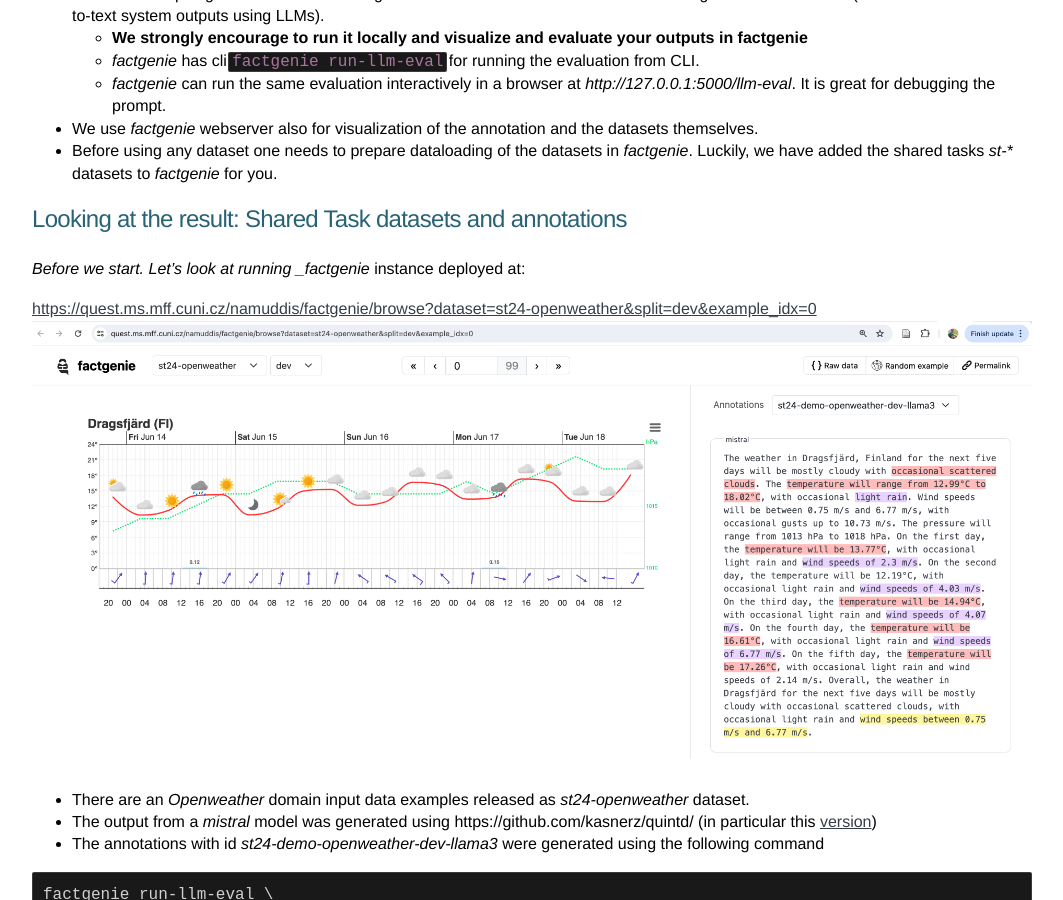
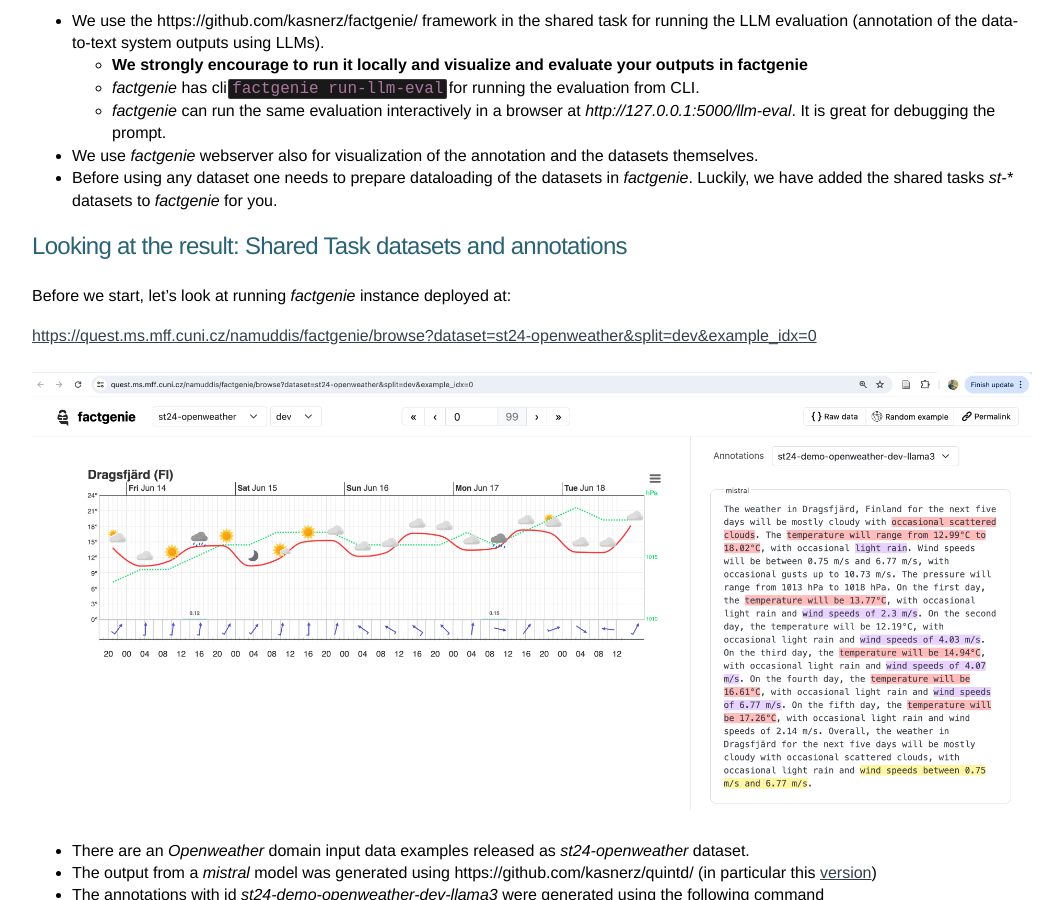
Before and after one commit to practicald2t/practicald2t.github.io, a Jekyll site: the page built from pages/shared_task_evaluation_script.md, in a window 1280 px wide and 900 px high, scrolled down 403 px. Shown: the whole window, without its empty margins (108-1171 px from the left). Built offline with Jekyll 4.4.1, drawn with Linux system fonts in a browser that asks for light colours.

Commit message:
fix italics

```diff
--- a/pages/shared_task_evaluation_script.md
+++ b/pages/shared_task_evaluation_script.md
@@ -4,9 +4,9 @@ layout: default
  <div class="forms-container">
 
  <div class="forms">
-    <img src="../assets/images/github-logo.png">
     <a href="https://github.com/kasnerz/factgenie/">
     <p style="font-size: large"><i>Factgenie</i> Toolking for Annotating and Visualizing LLM Hallucinations</p>
+    <img src="../assets/images/github-logo.png">
     </a>
 </div>
 
@@ -22,11 +22,13 @@ layout: default
 - Before using any dataset one needs to prepare dataloading of the datasets in _factgenie_. Luckily, we have added the shared tasks _st-*_ datasets to _factgenie_ for you.
 
 ## Looking at the result: Shared Task datasets and annotations
-_Before we start. Let's look at running _factgenie_ instance deployed at:
+Before we start, let's look at running _factgenie_ instance deployed at:
 
 <a href="https://quest.ms.mff.cuni.cz/namuddis/factgenie/browse?dataset=st24-openweather&split=dev&example_idx=0">
-    https://quest.ms.mff.cuni.cz/namuddis/factgenie/browse?dataset=st24-openweather&split=dev&example_idx=0 <br/>
-    <img src="../assets/images/factgenie_eval_script/factgenie_st24_openweather_dev_llama3_annotation.png" alt="Example from deployed factgenie toolkit at the address https://quest.ms.mff.cuni.cz/namuddis/factgenie/browse?dataset=st24-openweather&split=dev&example_idx=0">
+    https://quest.ms.mff.cuni.cz/namuddis/factgenie/browse?dataset=st24-openweather&split=dev&example_idx=0
+    <br/>
+    <br/>
+    <img src="../assets/images/factgenie_eval_script/factgenie_st24_openweather_dev_llama3_annotation.png" alt="Example from deployed factgenie toolkit at the address https://quest.ms.mff.cuni.cz/namuddis/factgenie/browse?dataset=st24-openweather&split=dev&example_idx=0"/>
 </a>
 
 - There are an _Openweather_ domain input data examples released as _st24-openweather_ dataset.
```
